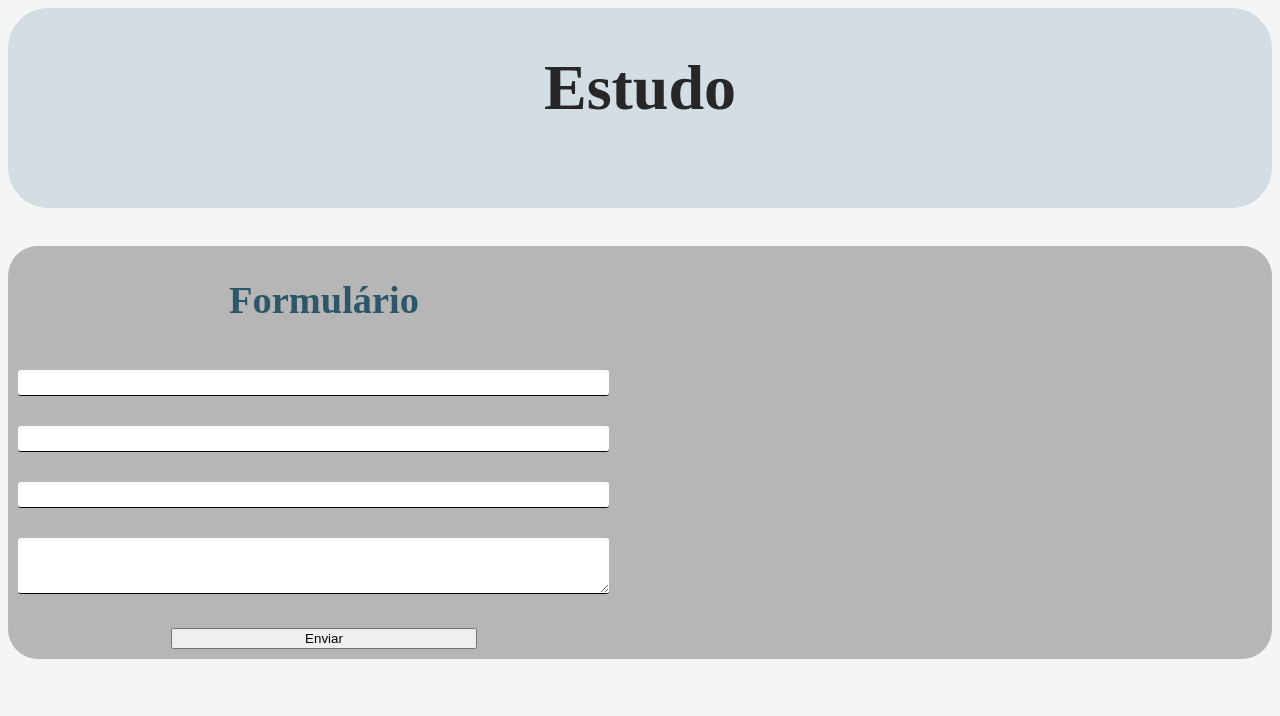
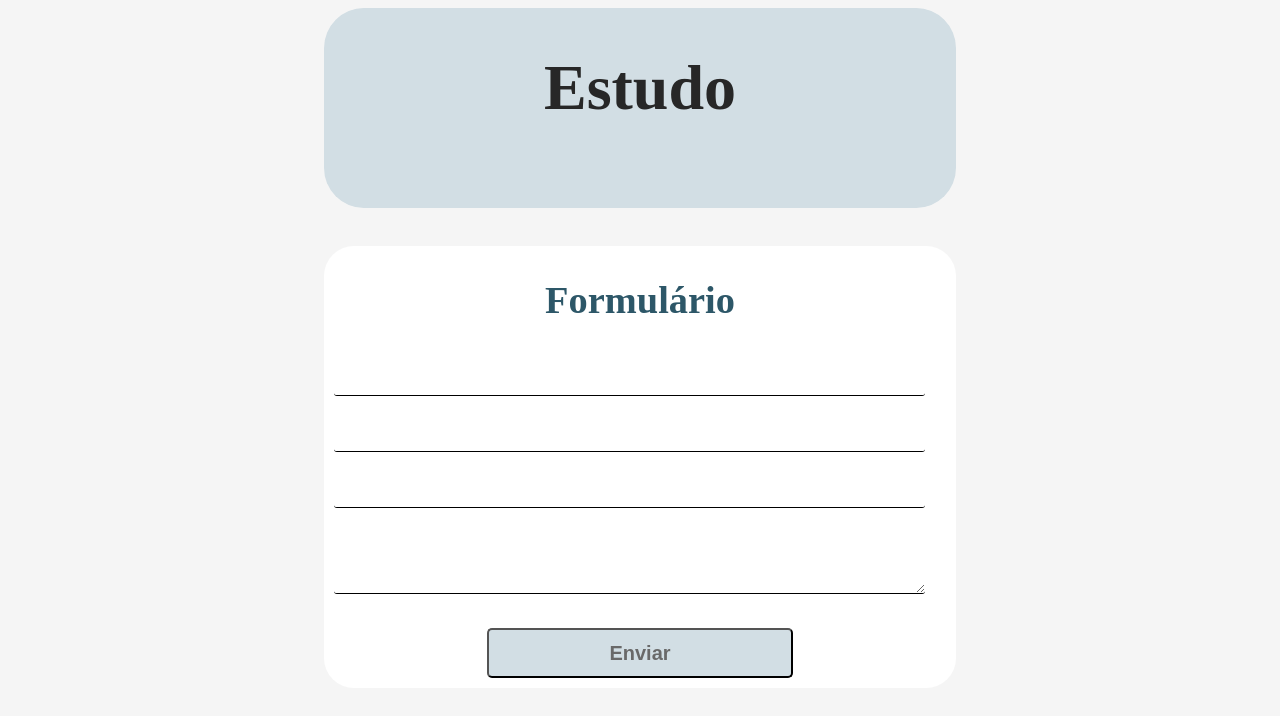
Before and after one commit to EduardoFilip/pagina_estudo, a plain HTML site: page index.html in a window 1280 px wide. Drawn offline with Linux system fonts and the light colour scheme.

Commit message:
Ajustes CSS

```diff
--- a/index.html
+++ b/index.html
@@ -29,7 +29,7 @@
             <textarea rows="3" class="place" title="Digite seu Recado"></textarea>
         </label>
         <label class="botao">
-         <button>Enviar</button>
+         <button class="btn-enviar">Enviar</button>
         </label>
          </form>
         </div>
--- a/style.css
+++ b/style.css
@@ -24,6 +24,8 @@ p {
     display: flex;
     background-color:rgb(210, 222, 228) ;
     border-radius: 40px ;
+    margin-left: 25%;
+    margin-right: 25%;
 }
 
 
@@ -31,12 +33,15 @@ p {
 
 .col-1 {
     width: 50%;
+    background-color: white;
+    margin: auto;
+    border-radius: 30px;
 }
 
-.formu {
+/* .formu {
     background-color: rgb(182, 182, 182);
     border-radius: 30px;
-}
+} */
 
 label {
 	display: block;
@@ -57,6 +62,9 @@ input, textarea {
 
 button{
     width: 50%;
+    height: 50px;
+    border-radius: 5px;
+    background-color: rgb(210, 222, 228);
 
 }
 
@@ -67,4 +75,10 @@ button{
     justify-content: center;
 }
 
+
+.btn-enviar {
+    font-size: 20px;
+    font-weight: 700;
+    color: dimgrey;
+
 /* ********* */
```
